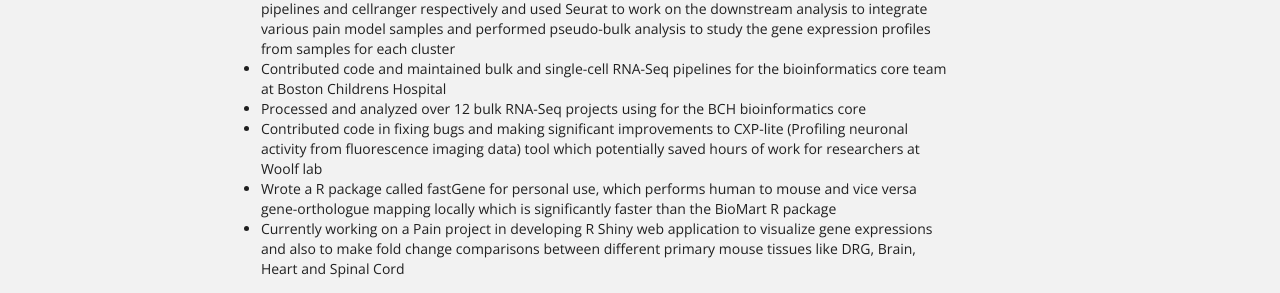
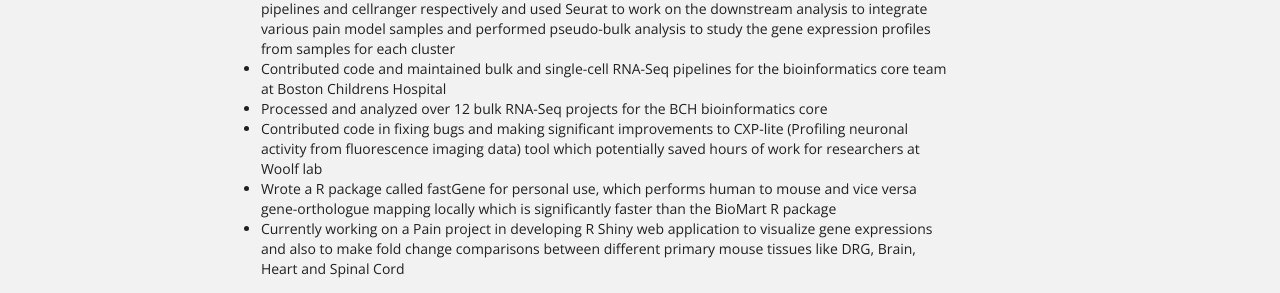
Before and after one commit to samuelbunga/samuelbunga.github.io, a Jekyll site: the page built from bio/index.html, in a window 1280 px wide. Shown: the part 704-997 px from the top of the page. Built offline with Jekyll 4.4.1, drawn with Linux system fonts in a browser that asks for light colours.

Commit message:
Update bio.json

```diff
--- a/_data/bio.json
+++ b/_data/bio.json
@@ -107,7 +107,7 @@
         "Designed a work-flow using COSMOS to integrate and connect data from different omic (Transcription factors and Kinases) datasets to make network level causal reasoning for Phospho Proteomics and Transcriptomics CFA and Naïve sciatic nerve samples",
         "Designed workflows for pre-processing in-Drops and 10X single-cell RNA-Seq raw samples using bcbio pipelines and cellranger respectively and used Seurat to work on the downstream analysis to integrate various pain model samples and performed pseudo-bulk analysis to study the gene expression profiles from samples for each cluster",
         "Contributed code and maintained bulk and single-cell RNA-Seq pipelines for the bioinformatics core team at Boston Childrens Hospital",
-        "Processed and analyzed over 12 bulk RNA-Seq projects using for the BCH bioinformatics core",
+        "Processed and analyzed over 12 bulk RNA-Seq projects for the BCH bioinformatics core",
         "Contributed code in fixing bugs and making significant improvements to CXP-lite (Profiling neuronal activity from fluorescence imaging data) tool which potentially saved hours of work for researchers at Woolf lab",
         "Wrote a R package called fastGene for personal use, which performs human to mouse and vice versa gene-orthologue mapping locally which is significantly faster than the BioMart R package",
         "Currently working on a Pain project in developing R Shiny web application to visualize gene expressions and also to make fold change comparisons between different primary mouse tissues like DRG, Brain, Heart and Spinal Cord",
```
